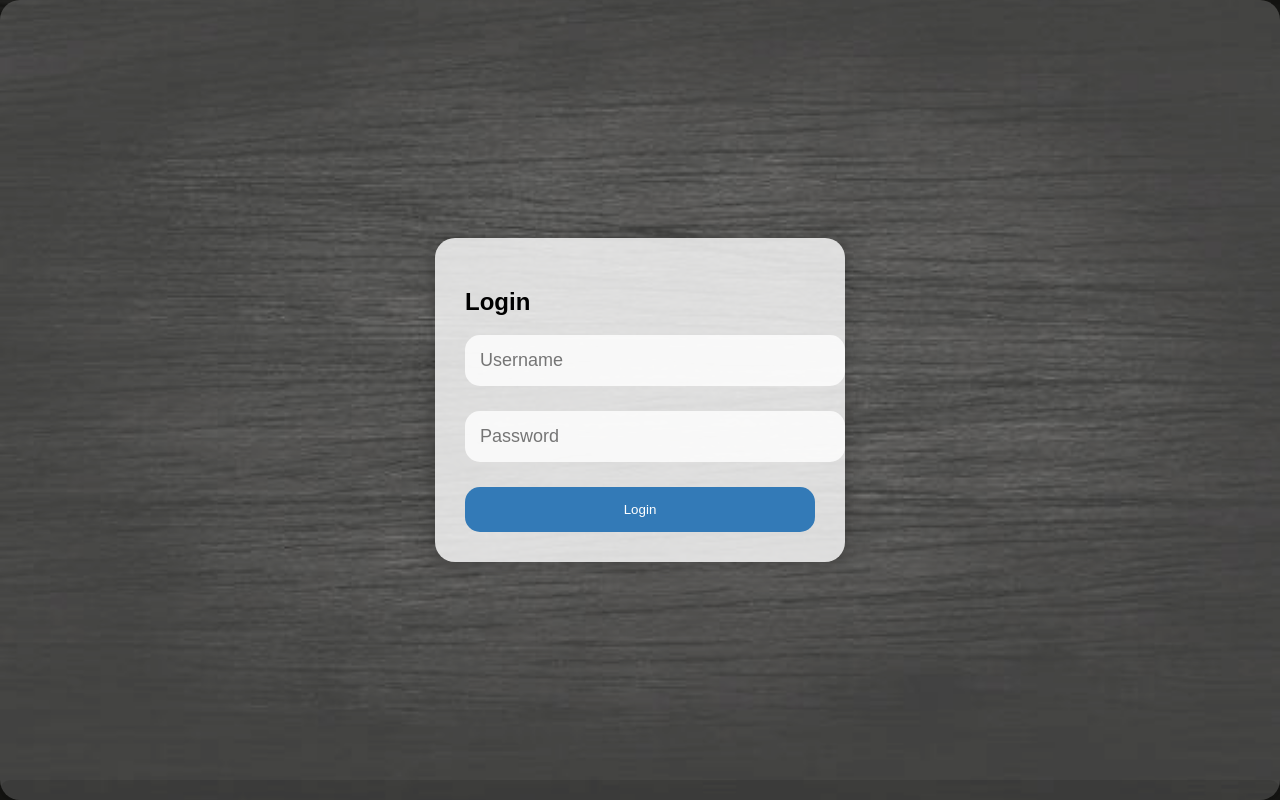
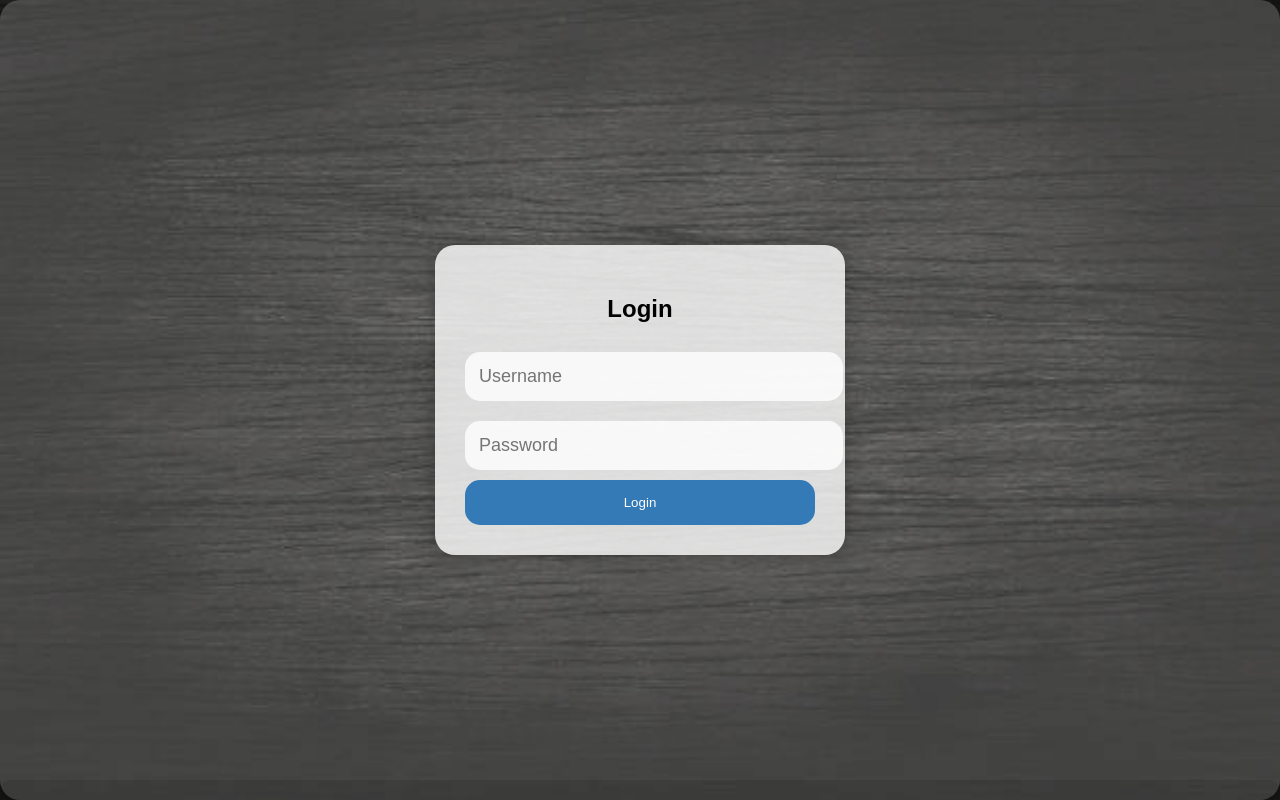
Before and after one commit to RadianTheDev/RadianTheDev.github.io, a plain HTML site: page index.html in a window 1280 px wide. Drawn offline with Linux system fonts and the light colour scheme.

Commit message:
Update style.css

```diff
--- a/style.css
+++ b/style.css
@@ -1,4 +1,3 @@
-/* Add some basic styling to make it look nice */
 body {
   font-family: Arial, sans-serif;
   background-image: url('img.jpg'); /* replace with your own image */
@@ -11,7 +10,6 @@ body {
   align-items: center;
 }
 
-/* Create a container for the login form */
 .container {
   width: 350px; /* increased width for better usability */
   margin: 40px auto;
@@ -19,13 +17,17 @@ body {
   background-color: rgba(255, 255, 255, 0.8); /* increased opacity for better contrast */
   border-radius: 20px; /* increased border radius for a softer look */
   box-shadow: 0 0 20px rgba(0, 0, 0, 0.3); /* increased box shadow for a more dramatic effect */
+  display: flex;
+  flex-direction: column;
+  justify-content: center;
+  align-items: center;
+  text-align: center;
 }
 
-/* Style the login form fields */
 input[type="text"], input[type="password"] {
   width: 100%;
-  padding: 15px; /* increased padding for better usability */
-  margin-bottom: 25px; /* increased margin for better spacing */
+  padding: 14px; /* increased padding for better usability */
+  margin: 10px auto; /* add some margin to create space between fields */
   border: none;
   border-radius: 15px; /* increased border radius for a softer look */
   background-color: rgba(255, 255, 255, 0.8); /* increased opacity for better contrast */
@@ -38,7 +40,6 @@ input[type="text"]:focus, input[type="password"]:focus {
   box-shadow: 0 0 10px rgba(0, 0, 0, 0.1); /* add a subtle box shadow on focus */
 }
 
-/* Style the login button */
 input[type="submit"] {
   width: 100%;
   padding: 15px; /* increased padding for better usability */
@@ -54,7 +55,6 @@ input[type="submit"]:hover {
   background-color: #23527c; /* a darker blue color on hover */
 }
 
-/* Add some additional styling for a more modern look */
 .container::before {
   content: "";
   position: absolute;
```
